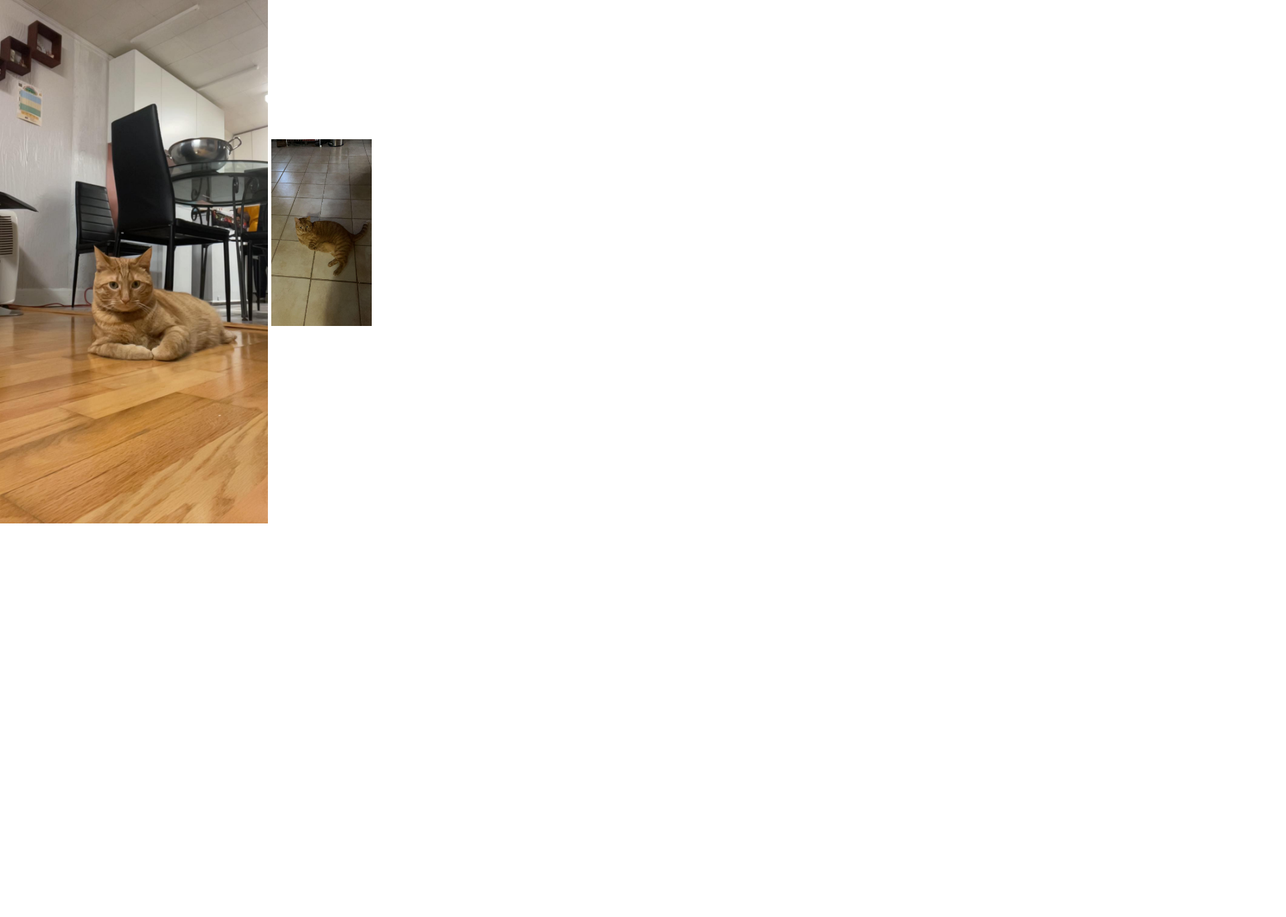
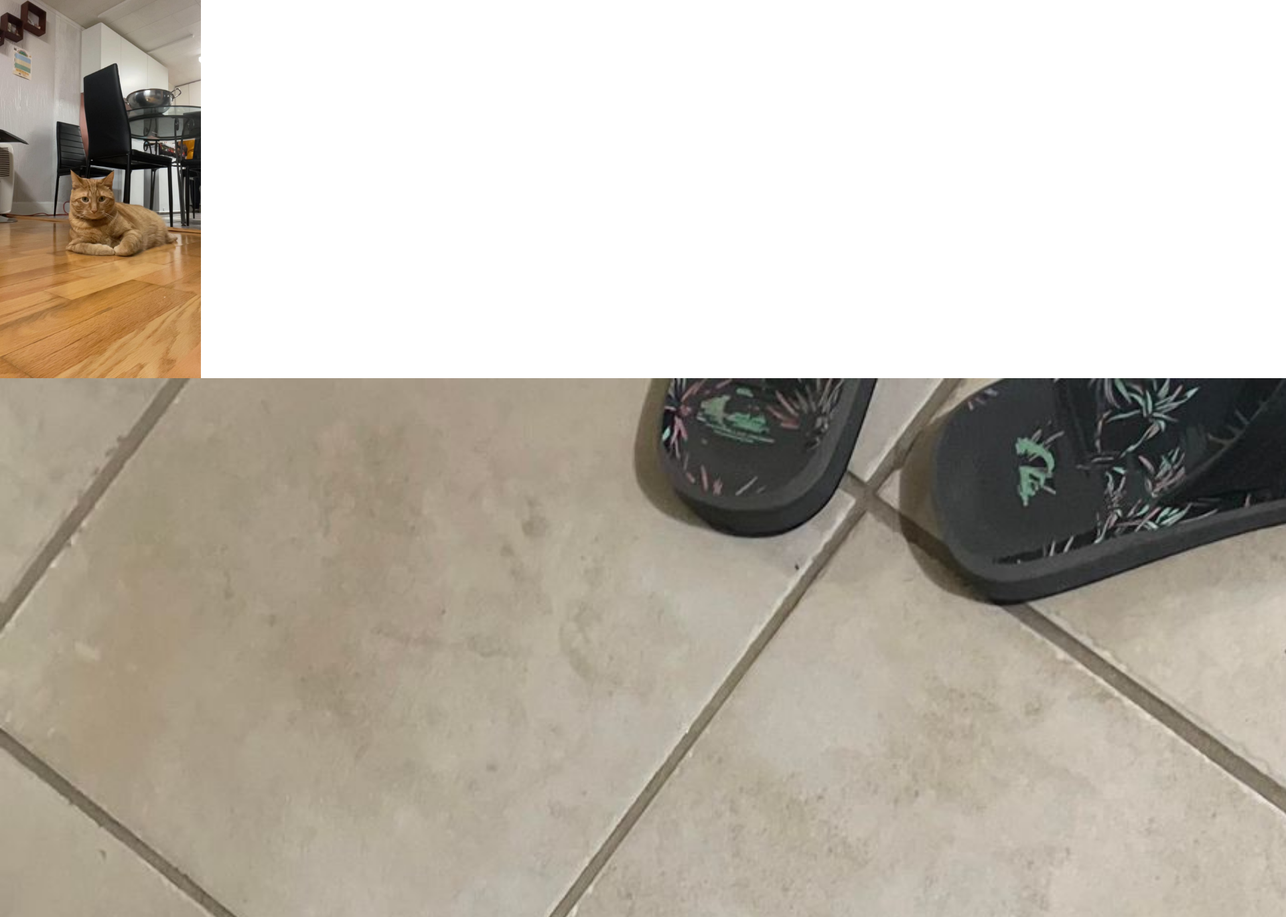
Before and after one commit to n-haid/uoftweb, a plain HTML site: page 1001 working folder/cats.html in a window 1280 px wide. Shown: the part 210-1580 px from the top of the page at 67% size, 1920 px wide, since content can reach past the window. Before the commit the page ends 992 px from the top, so only its background shows below. Drawn offline with nearby package versions, Linux system fonts and the light colour scheme.

Commit message:
Update cats.html

```diff
--- a/1001 working folder/cats.html
+++ b/1001 working folder/cats.html
@@ -23,7 +23,8 @@
 		</div>
 
 		<h1>More Pics of Beanie!</h1>
-		<img src= "images/beanie 6.jpg" width ="400px">
-		<img src= "images/beanie 9.jpg" width ="150px"> <br>
+		<img src= "images/beanie 6.jpg" width ="300px">
+		<img src= "images/beanie 8.jpg" width =3400px">
+		<img src= "images/beanie 9.jpg" width ="300px"> <br>
 	</body>
 </html>
```
